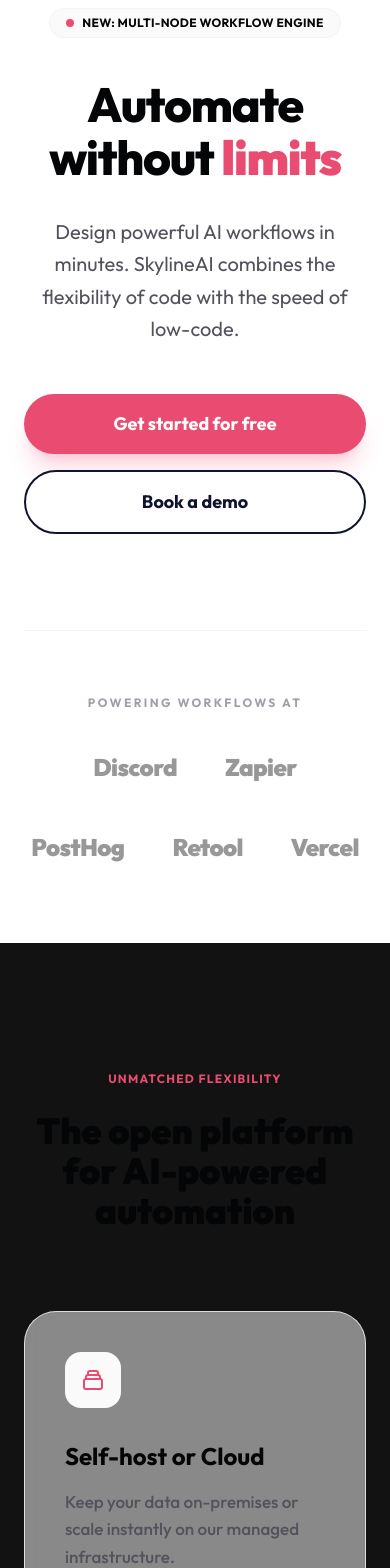
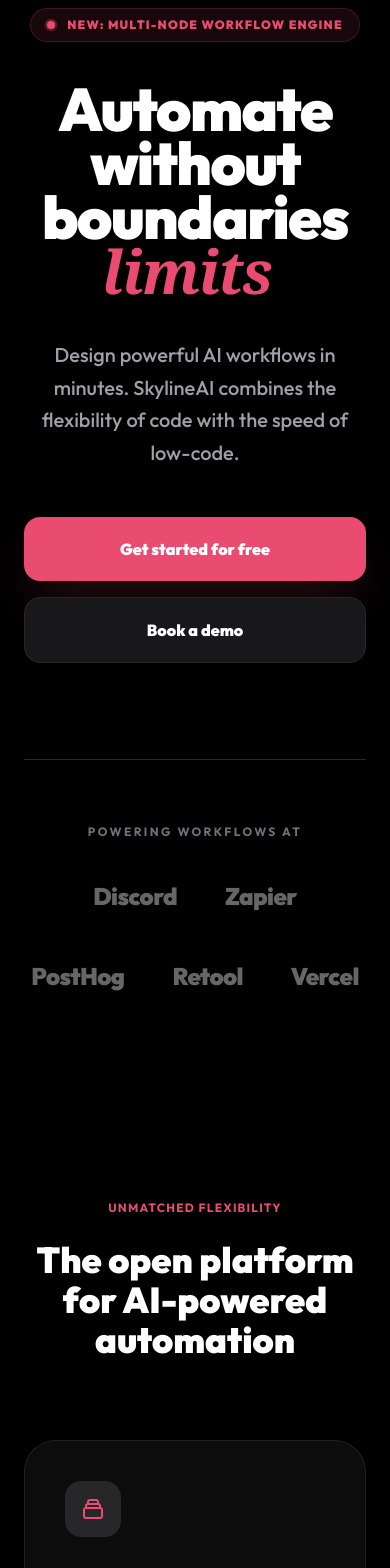
Before and after one commit to romyandre79/landingpage, a Next.js app: page /en in a window 390 px wide. Shown: the part 120-1688 px from the top of the page. Built offline with nearby package versions, Linux system fonts and the light colour scheme.

Commit message:
feat: implement persistent dark theme and multi-language support (i18n)

```diff
--- a/src/app/[lang]/page.tsx
+++ b/src/app/[lang]/page.tsx
@@ -3,17 +3,25 @@ import Hero from "@/components/Hero";
 import Features from "@/components/Features";
 import Pricing from "@/components/Pricing";
 import Footer from "@/components/Footer";
+import { getDictionary } from "../get-dictionary";
 
-export default function Home() {
+export default async function Home({
+  params,
+}: {
+  params: Promise<{ lang: string }>;
+}) {
+  const { lang } = await params;
+  const dict = await getDictionary(lang as "en" | "id");
+
   return (
-    <div className="min-h-screen bg-white dark:bg-zinc-950 font-sans selection:bg-indigo-100 selection:text-indigo-900">
-      <Navbar />
+    <div className="min-h-screen bg-black font-sans selection:bg-primary/30 selection:text-white">
+      <Navbar dict={dict} />
       <main>
-        <Hero />
-        <Features />
-        <Pricing />
+        <Hero dict={dict} />
+        <Features dict={dict} />
+        <Pricing dict={dict} />
       </main>
-      <Footer />
+      <Footer dict={dict} />
     </div>
   );
 }
--- a/src/components/Features.tsx
+++ b/src/components/Features.tsx
@@ -1,53 +1,41 @@
-export default function Features() {
-  const features = [
-    {
-      title: "Self-host or Cloud",
-      description: "Keep your data on-premises or scale instantly on our managed infrastructure.",
-      icon: (
+export default function Features({ dict }: { dict: any }) {
+  const icons = [
+    (
       <svg className="w-6 h-6" fill="none" stroke="currentColor" viewBox="0 0 24 24">
         <path strokeLinecap="round" strokeLinejoin="round" strokeWidth={2} d="M19 11H5m14 0a2 2 0 012 2v6a2 2 0 01-2 2H5a2 2 0 01-2-2v-6a2 2 0 012-2m14 0V9a2 2 0 00-2-2M5 11V9a2 2 0 012-2m0 0V5a2 2 0 012-2h6a2 2 0 012 2v2M7 7h10" />
       </svg>
     ),
-    },
-    {
-      title: "Build Node-by-Node",
-      description: "Visual workflow designer that makes complex logic simple to implement.",
-      icon: (
+    (
       <svg className="w-6 h-6" fill="none" stroke="currentColor" viewBox="0 0 24 24">
         <path strokeLinecap="round" strokeLinejoin="round" strokeWidth={2} d="M13 10V3L4 14h7v7l9-11h-7z" />
       </svg>
     ),
-    },
-    {
-      title: "Extensible with Code",
-      description: "Write custom JavaScript or Python scripts directly within your workflows.",
-      icon: (
+    (
       <svg className="w-6 h-6" fill="none" stroke="currentColor" viewBox="0 0 24 24">
         <path strokeLinecap="round" strokeLinejoin="round" strokeWidth={2} d="M10 20l4-16m4 4l4 4-4 4M6 16l-4-4 4-4" />
       </svg>
     ),
-    },
   ];
 
   return (
-    <section id="features" className="py-32 bg-grey-50 dark:bg-[#08090a]">
+    <section id="features" className="py-32 bg-black">
       <div className="container mx-auto px-6">
         <div className="text-center max-w-3xl mx-auto mb-20">
-          <h2 className="text-primary font-bold tracking-widest uppercase text-xs mb-6">Unmatched Flexibility</h2>
-          <h3 className="text-4xl lg:text-5xl font-black text-brand-black dark:text-white mb-8">The open platform for AI-powered automation</h3>
+          <h2 className="text-primary font-bold tracking-widest uppercase text-xs mb-6">{dict.features.tagline}</h2>
+          <h3 className="text-4xl lg:text-5xl font-black text-white mb-8">{dict.features.title}</h3>
         </div>
 
         <div className="grid md:grid-cols-3 gap-12">
-          {features.map((feature, idx) => (
+          {dict.features.items.map((feature: any, idx: number) => (
             <div
               key={idx}
-              className="p-10 bg-white/50 backdrop-blur-sm rounded-[32px] border border-zinc-100/80 hover:border-primary/20 transition-all hover:shadow-[0_20px_50px_rgba(234,75,113,0.08)] group dark:bg-zinc-900/50 dark:border-zinc-800/80"
+              className="p-10 bg-zinc-900/50 backdrop-blur-sm rounded-[32px] border border-zinc-800/80 hover:border-primary/20 transition-all hover:shadow-[0_20px_50px_rgba(234,75,113,0.08)] group"
             >
-              <div className="w-14 h-14 bg-zinc-50 rounded-2xl flex items-center justify-center text-primary mb-8 group-hover:bg-primary group-hover:text-white transition-all dark:bg-zinc-800">
-                {feature.icon}
+              <div className="w-14 h-14 bg-zinc-800 rounded-2xl flex items-center justify-center text-primary mb-8 group-hover:bg-primary group-hover:text-white transition-all">
+                {icons[idx]}
               </div>
-              <h3 className="text-2xl font-bold text-brand-black mb-4 dark:text-white">{feature.title}</h3>
-              <p className="text-zinc-600 leading-relaxed text-[17px] dark:text-zinc-400 font-medium">{feature.description}</p>
+              <h3 className="text-2xl font-bold text-white mb-4">{feature.title}</h3>
+              <p className="text-zinc-400 leading-relaxed text-[17px] font-medium">{feature.description}</p>
             </div>
           ))}
         </div>
--- a/src/components/Hero.tsx
+++ b/src/components/Hero.tsx
@@ -2,12 +2,12 @@
 
 import Link from "next/link";
 
-export default function Hero() {
+export default function Hero({ dict }: { dict: any }) {
   return (
-    <section className="relative pt-32 pb-20 lg:pt-48 lg:pb-32 overflow-hidden bg-white dark:bg-brand-black">
+    <section className="relative pt-32 pb-20 lg:pt-48 lg:pb-32 overflow-hidden bg-black">
       {/* Background Polish */}
       <div className="absolute inset-0 -z-10 overflow-hidden">
-        <div className="absolute top-0 left-1/2 -translate-x-1/2 w-full h-full opacity-[0.03] dark:opacity-[0.05]"
+        <div className="absolute top-0 left-1/2 -translate-x-1/2 w-full h-full opacity-[0.05]"
              style={{ backgroundImage: 'radial-gradient(#101330 0.5px, transparent 0.5px)', backgroundSize: '24px 24px' }} />
         <div className="absolute top-[-10%] left-[-10%] w-[40%] h-[40%] bg-primary/10 rounded-full blur-[120px] animate-pulse" />
         <div className="absolute bottom-[10%] right-[-5%] w-[30%] h-[30%] bg-indigo-500/10 rounded-full blur-[100px]" />
@@ -15,43 +15,39 @@ export default function Hero() {
 
       <div className="container mx-auto px-6 relative">
         <div className="max-w-4xl mx-auto text-center">
-          <div className="inline-flex items-center space-x-2 px-4 py-1.5 rounded-full bg-zinc-50 border border-zinc-100 mb-10 dark:bg-zinc-900/50 dark:border-zinc-800">
-            <span className="flex w-2 h-2 rounded-full bg-primary" />
-            <span className="text-xs font-bold text-brand-black tracking-wide uppercase dark:text-zinc-300">New: Multi-node Workflow Engine</span>
+          <div className="inline-flex items-center space-x-3 px-4 py-2 bg-primary/10 rounded-full text-primary text-xs font-black tracking-widest uppercase mb-10 border border-primary/20">
+            <span className="relative flex h-2 w-2">
+              <span className="animate-ping absolute inline-flex h-full w-full rounded-full bg-primary opacity-75"></span>
+              <span className="relative inline-flex rounded-full h-2 w-2 bg-primary"></span>
+            </span>
+            <span>{dict.hero.badge}</span>
           </div>
 
-          <h1 className="text-5xl lg:text-[84px] font-extrabold tracking-tight text-brand-black mb-8 leading-[1.1] dark:text-white">
-            Automate without <br className="hidden md:block" />
-            <span className="text-primary font-black">limits</span>
+          <h1 className="text-6xl lg:text-8xl font-black text-white mb-10 tracking-tight leading-[0.9]">
+            {dict.hero.title} <span className="text-primary italic font-serif lowercase pr-4">{dict.hero.highlight}</span>
           </h1>
 
-          <p className="text-xl lg:text-2xl text-zinc-600 mb-12 leading-relaxed max-w-3xl mx-auto dark:text-zinc-400">
-            Design powerful AI workflows in minutes. SkylineAI combines the flexibility of code with the speed of low-code.
+          <p className="text-xl text-zinc-400 mb-12 max-w-2xl mx-auto font-medium leading-relaxed">
+            {dict.hero.description}
           </p>
 
           <div className="flex flex-col sm:flex-row items-center justify-center space-y-4 sm:space-y-0 sm:space-x-6">
-            <Link
-              href="#get-started"
-              className="w-full sm:w-auto px-10 py-4 bg-primary text-white font-bold rounded-full hover:bg-[#d43d63] transition-all shadow-xl shadow-primary/20 hover:scale-[1.02] active:scale-[0.98] text-lg"
-            >
-              Get started for free
-            </Link>
-            <Link
-              href="#demo"
-              className="w-full sm:w-auto px-10 py-4 bg-white text-secondary font-bold rounded-full border-2 border-secondary hover:bg-secondary hover:text-white transition-all dark:bg-transparent dark:text-zinc-300 dark:border-zinc-700 dark:hover:border-primary dark:hover:text-primary text-lg"
-            >
-              Book a demo
-            </Link>
+            <button className="w-full sm:w-auto px-10 py-5 bg-primary text-white font-black rounded-2xl hover:bg-[#d43d63] transition-all shadow-2xl shadow-primary/20 hover:scale-105 active:scale-95">
+              {dict.hero.cta_primary}
+            </button>
+            <button className="w-full sm:w-auto px-10 py-5 bg-zinc-900 text-white font-black rounded-2xl border border-zinc-800 hover:bg-zinc-800 transition-all">
+              {dict.hero.cta_secondary}
+            </button>
           </div>
 
-          <div className="mt-24 pt-16 border-t border-zinc-100 dark:border-zinc-800">
-            <p className="text-xs font-bold text-zinc-400 uppercase tracking-[0.2em] mb-10">Powering workflows at</p>
+          <div className="mt-24 pt-16 border-t border-zinc-800">
+            <p className="text-xs font-bold text-zinc-500 uppercase tracking-[0.2em] mb-10">{dict.hero.trusted_by}</p>
             <div
               className="flex flex-wrap justify-center items-center gap-12 lg:gap-20 opacity-40 grayscale contrast-125"
               aria-label="Companies using SkylineAI"
             >
               {['Discord', 'Zapier', 'PostHog', 'Retool', 'Vercel'].map((brand) => (
-                <span key={brand} className="text-2xl font-black text-brand-black dark:text-white tracking-tight">{brand}</span>
+                <span key={brand} className="text-2xl font-black text-white tracking-tight">{brand}</span>
               ))}
             </div>
           </div>
--- a/src/components/Pricing.tsx
+++ b/src/components/Pricing.tsx
@@ -1,67 +1,63 @@
-export default function Pricing() {
+export default function Pricing({ dict }: { dict: any }) {
   const tiers = [
     {
-      name: "Community",
+      id: "community",
+      features: ["Unlimited Workflows", "200+ Integrations", "Self-hosted", "Community Support", "API Access"],
       price: "0",
-      description: "Fair-code and free for personal use.",
-      features: ["Unlimited Workflows", "200+ Integrations", "Self-hosted", "Community Support", "API Access"],
-      buttonText: "Download Now",
       highlight: false,
     },
     {
-      name: "Desktop",
+      id: "desktop",
+      features: ["All Community Features", "No-code UI", "Local File Access", "Desktop Notifications", "Premium Nodes"],
       price: "49",
-      description: "Power automation on your local machine.",
-      features: ["All Community Features", "No-code UI", "Local File Access", "Desktop Notifications", "Premium Nodes"],
-      buttonText: "Start Desktop Trial",
       highlight: true,
     },
     {
-      name: "Cloud",
+      id: "cloud",
+      features: ["Managed Infrastructure", "24/7 Availability", "Priority Support", "High Concurrency", "White-glove Service"],
       price: "120",
-      description: "Scale your automation in the cloud.",
-      features: ["Managed Infrastructure", "24/7 Availability", "Priority Support", "High Concurrency", "White-glove Service"],
-      buttonText: "Go Cloud",
       highlight: false,
     },
   ];
 
   return (
-    <section id="pricing" className="py-32 bg-white dark:bg-brand-black">
+    <section id="pricing" className="py-32 bg-black">
       <div className="container mx-auto px-6">
         <div className="text-center max-w-2xl mx-auto mb-20">
-          <h2 className="text-primary font-bold uppercase tracking-widest text-xs mb-6">Simple Pricing</h2>
-          <h3 className="text-4xl lg:text-5xl font-black text-brand-black dark:text-white mb-8">Pay for what you use</h3>
+          <h2 className="text-primary font-bold uppercase tracking-widest text-xs mb-6">{dict.pricing.tagline}</h2>
+          <h3 className="text-4xl lg:text-5xl font-black text-white mb-8">{dict.pricing.title}</h3>
         </div>
 
         <div className="grid md:grid-cols-3 gap-10">
-          {tiers.map((tier, idx) => (
+          {tiers.map((tier, idx) => {
+            const tierDict = (dict.pricing.tiers as any)[tier.id];
+            return (
               <div
                 key={idx}
                 className={`relative p-10 rounded-[40px] border-2 ${
                   tier.highlight
-                  ? "border-primary shadow-2xl shadow-primary/5 bg-white/80 dark:bg-zinc-900/80"
-                  : "border-zinc-100/80 dark:border-zinc-800/80 bg-white/50 dark:bg-zinc-900/50"
+                    ? "border-primary shadow-2xl shadow-primary/5 bg-zinc-900/80"
+                    : "border-zinc-800/80 bg-zinc-900/50"
                 } backdrop-blur-md flex flex-col h-full transition-all hover:translate-y-[-8px]`}
               >
                 {tier.highlight && (
                   <div className="absolute top-0 left-1/2 -translate-x-1/2 -translate-y-1/2 bg-primary text-white text-[10px] font-black px-4 py-1.5 rounded-full uppercase tracking-[0.2em]">
-                  Recommended
+                    {dict.pricing.recommended}
                   </div>
                 )}
                 <div className="mb-10">
-                <h3 className="text-2xl font-black text-brand-black dark:text-white mb-3">{tier.name}</h3>
-                <p className="text-zinc-500 dark:text-zinc-400 text-[15px] font-medium leading-relaxed mb-8">{tier.description}</p>
+                  <h3 className="text-2xl font-black text-white mb-3">{tierDict.name}</h3>
+                  <p className="text-zinc-400 text-[15px] font-medium leading-relaxed mb-8">{tierDict.description}</p>
                   <div className="flex items-baseline space-x-1">
-                  <span className="text-5xl font-black text-brand-black dark:text-white tracking-tight">${tier.price}</span>
-                  <span className="text-zinc-400 font-bold">/mo</span>
+                    <span className="text-5xl font-black text-white tracking-tight">${tier.price}</span>
+                    <span className="text-zinc-500 font-bold">{dict.pricing.per_month}</span>
                   </div>
                 </div>
 
                 <ul className="space-y-5 mb-10 flex-grow">
                   {tier.features.map((feature, fIdx) => (
-                  <li key={fIdx} className="flex items-center space-x-4 text-zinc-700 dark:text-zinc-300 text-[15px] font-medium">
-                    <div className="w-5 h-5 rounded-full bg-zinc-100 flex items-center justify-center dark:bg-zinc-800">
+                    <li key={fIdx} className="flex items-center space-x-4 text-zinc-300 text-[15px] font-medium">
+                      <div className="w-5 h-5 rounded-full bg-zinc-800 flex items-center justify-center">
                         <svg className="w-3 h-3 text-primary" fill="none" stroke="currentColor" viewBox="0 0 24 24">
                           <path strokeLinecap="round" strokeLinejoin="round" strokeWidth={3} d="M5 13l4 4L19 7" />
                         </svg>
@@ -75,13 +71,14 @@ export default function Pricing() {
                   className={`w-full py-4 rounded-2xl font-bold transition-all text-[15px] ${
                     tier.highlight
                       ? "bg-primary text-white hover:bg-[#d43d63] shadow-lg shadow-primary/10"
-                    : "bg-brand-black text-white hover:bg-zinc-800 dark:bg-white dark:text-brand-black"
+                      : "bg-white text-black hover:bg-zinc-100"
                   }`}
                 >
-                {tier.buttonText}
+                  {tierDict.button}
                 </button>
               </div>
-          ))}
+            );
+          })}
         </div>
       </div>
     </section>
```
Also changed, not shown: src/components/Footer.tsx (+23 -21 lines), src/components/Navbar.tsx (+30 -15 lines). Lines whose indentation alone changed are shown as unchanged.
